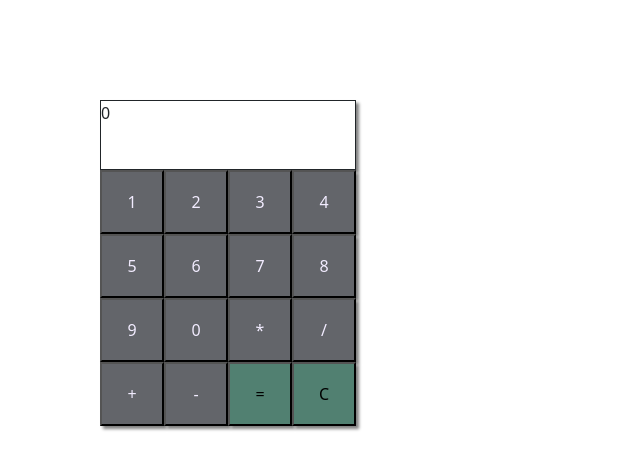
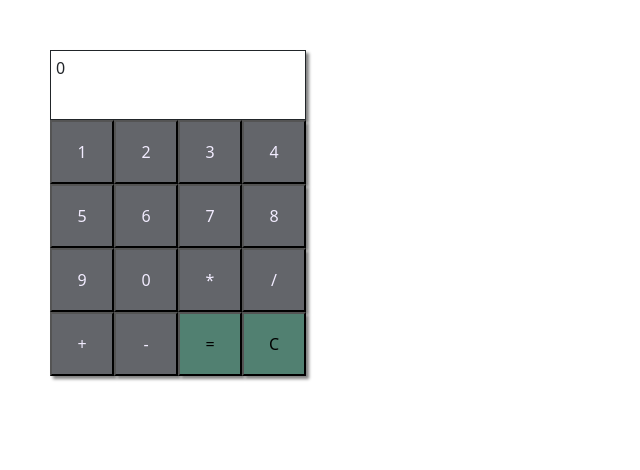
Before and after one commit to RicardoRonan/calc, a plain HTML site: page index.html in a window 1280 px wide. Shown: the whole page, without its empty margins (0-640 px from the left). Drawn offline with nearby package versions, Linux system fonts and the light colour scheme.

```diff
--- a/styles.css
+++ b/styles.css
@@ -7,14 +7,15 @@
   flex-direction: column;
   width: 300px;
   height: 700px;
-  margin-top: 100px;
-  margin-left: 100px;
+  margin-top: 50px;
+  margin-left: 50px;
 }
 #output {
   width: 256px;
   height: 70px;
   border: solid 1px;
   box-shadow: 3px 3px 3px grey;
+  padding: 5px;
 }
 button {
   width: 4rem;
```
